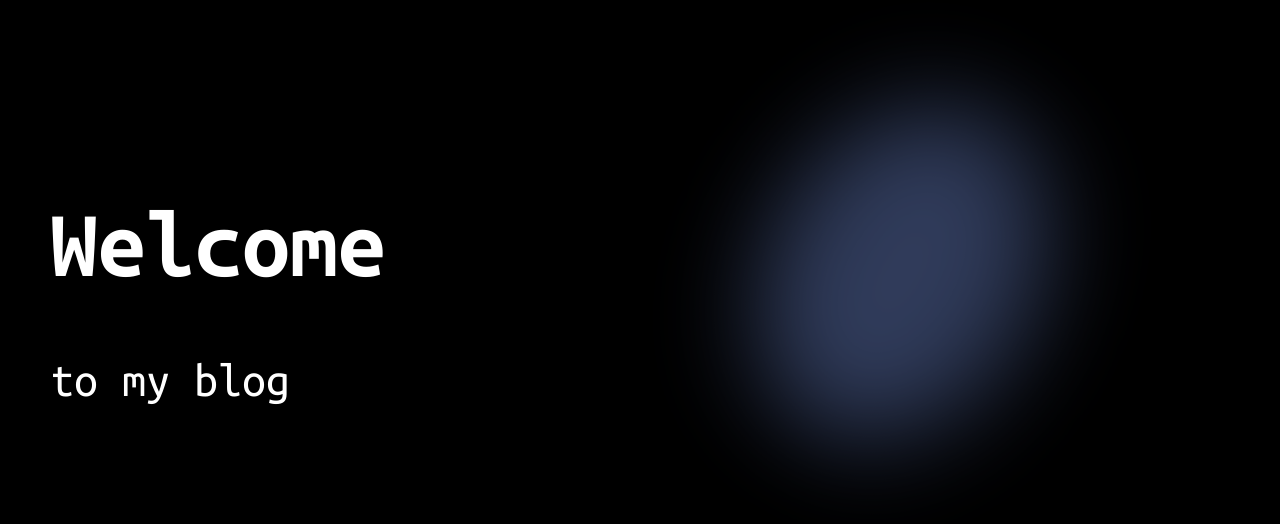
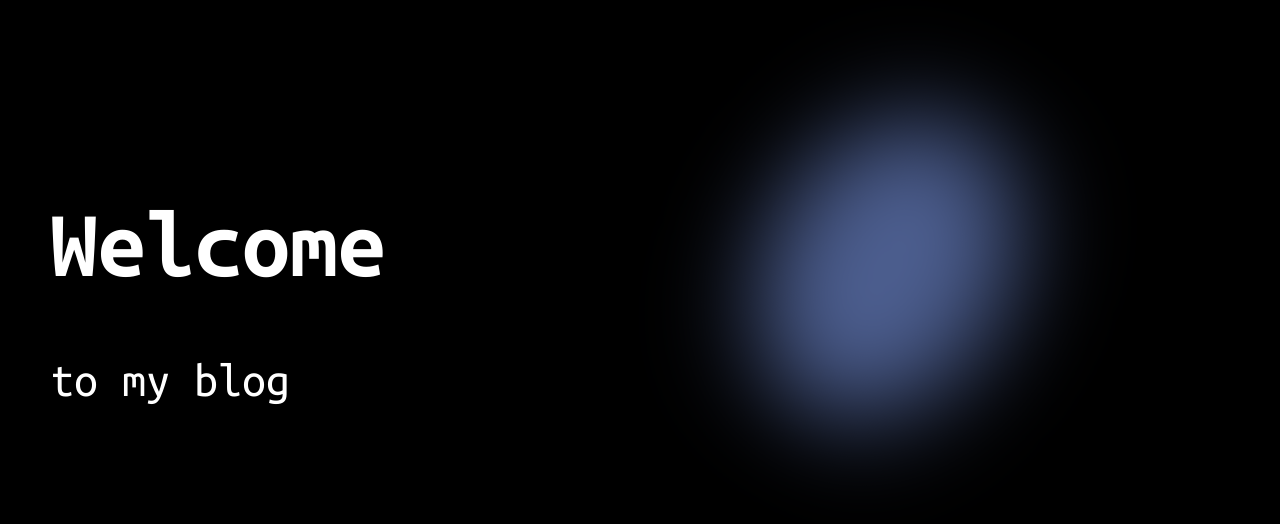
Before and after one commit to otamam818/blog, a Svelte app in the folder web/: page / in a window 1280 px wide. Shown: the part 132-656 px from the top of the page. Built offline with nearby package versions, Linux system fonts and the light colour scheme.

Commit message:
Started polishing animation

```diff
--- a/web/src/WelcomePage/RightSide.svelte
+++ b/web/src/WelcomePage/RightSide.svelte
@@ -1,31 +1,39 @@
 <script lang="ts">
-  let animationOrder: String = "first";
+  let animationOrder: String = "intro-animation";
 
   setTimeout(() => {
-    animationOrder = "second";
+    // animationOrder = "loop-animation";
   }, 2000)
-
 </script>
 
 <div class="right-side">
-  <div class={`oval skinny ${animationOrder}`}></div>
+  <div class={`oval first skinny ${animationOrder}`}></div>
 </div>
 
 <style lang="scss">
-  .right-side .oval.skinny {
-    background-color: #4c5e8f;
-    border-radius: 50%;
-    rotate: 30deg;
-    filter: blur(50px);
-    opacity: 63%;
-    position: absolute;
+  .right-side {
+    .oval {
+      border-radius: 50%;
+      opacity: 63%;
+      position: absolute;
+      filter: blur(50px);
 
-    &.first {
-      animation: get-fat-inside 2s forwards;
-    }
+      &.first {
+        background-color: #4c5e8f;
+      }
 
-    &.second {
-      animation: skinny-oval-beat 2s infinite;
+      &.intro-animation {
+        animation: get-fat-inside 4s forwards;
+      }
+
+      &.loop-animation {
+        animation: skinny-oval-beat 5s infinite;
+      }
+
+      &.skinny {
+        // The skinny side is skinny from the animation
+        rotate: 30deg;
+      }
     }
   }
 
@@ -39,11 +47,19 @@
       height: 80vh;
     }
 
-    50% {
+    25%, 55% {
+      opacity: 1;
       left: 60%;
       top: 15%;
-      width: 60vh;
+      width: 80vh;
       height: 80vh;
+    }
+
+    58% {
+      left: 65%;
+      top: 10%;
+      width: 84vh;
+      height: 92vh;
     }
 
     100% {
```
